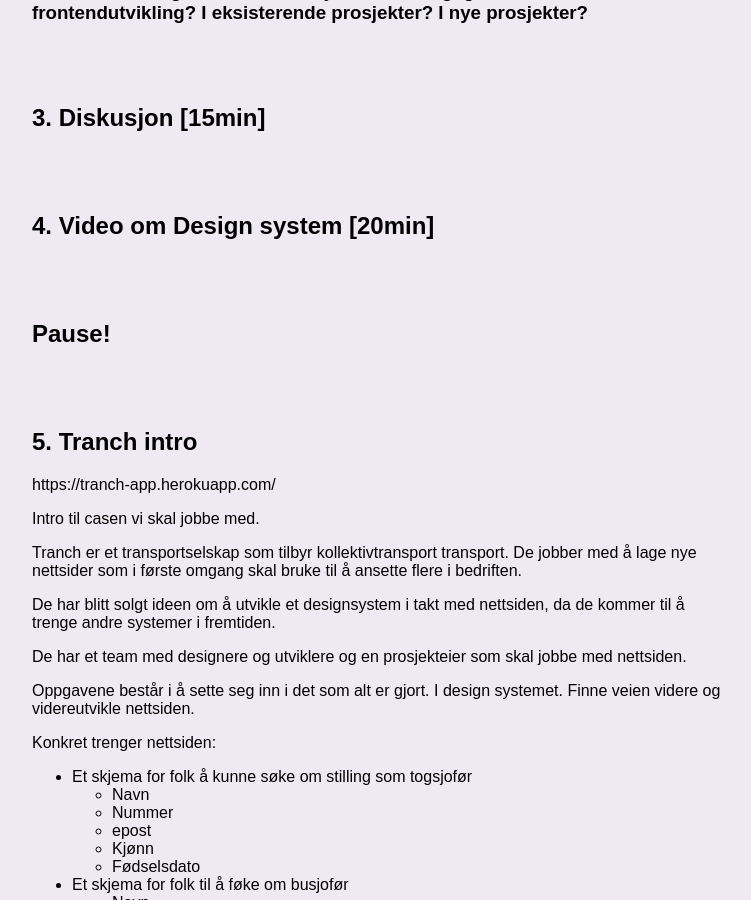
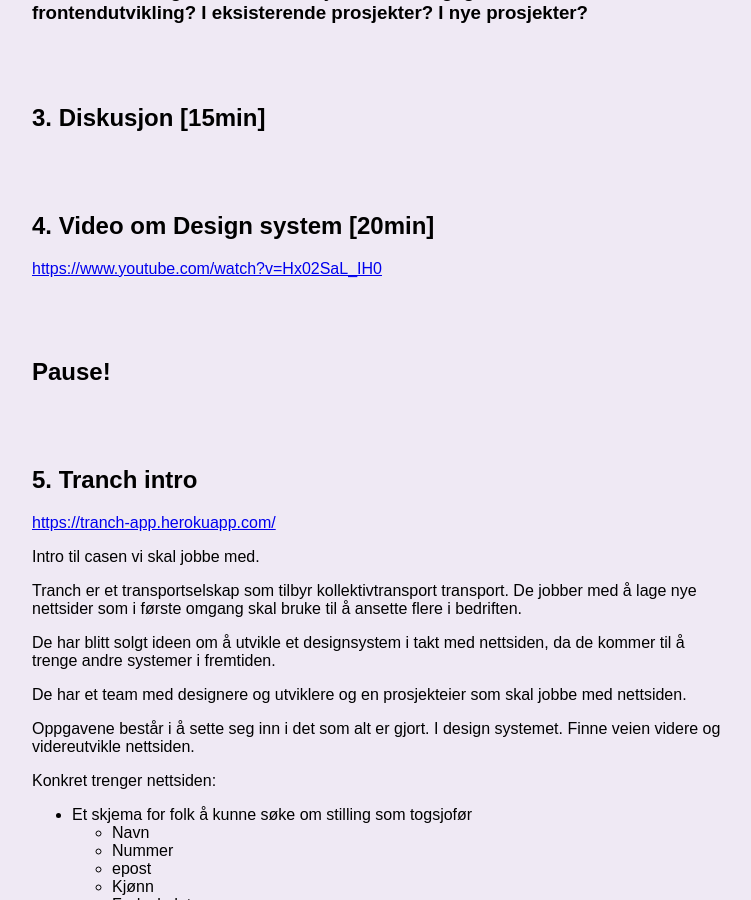
Before and after one commit to dagfs/dagfs.github.io, a Jekyll site: the page built from artikler/design-systemer.md, in a window 1280 px wide and 900 px high, scrolled down 560 px. Shown: the whole window, without its empty margins (258-1009 px from the left). Built offline with Jekyll 4.4.1, drawn with Linux system fonts in a browser that asks for light colours; our own code applies the rules of GitHub Pages for plain Markdown files; some of the changed lines change nothing that is shown.

Commit message:
Update design-systemer.md

```diff
--- a/artikler/design-systemer.md
+++ b/artikler/design-systemer.md
@@ -14,11 +14,13 @@
 
 ## 4. Video om Design system [20min]
 
+[https://www.youtube.com/watch?v=Hx02SaL_IH0](https://www.youtube.com/watch?v=Hx02SaL_IH0)
+
 ## Pause!
 
 ## 5. Tranch intro
 
-https://tranch-app.herokuapp.com/
+[https://tranch-app.herokuapp.com/](https://tranch-app.herokuapp.com/)
 
 Intro til casen vi skal jobbe med.
 
```
